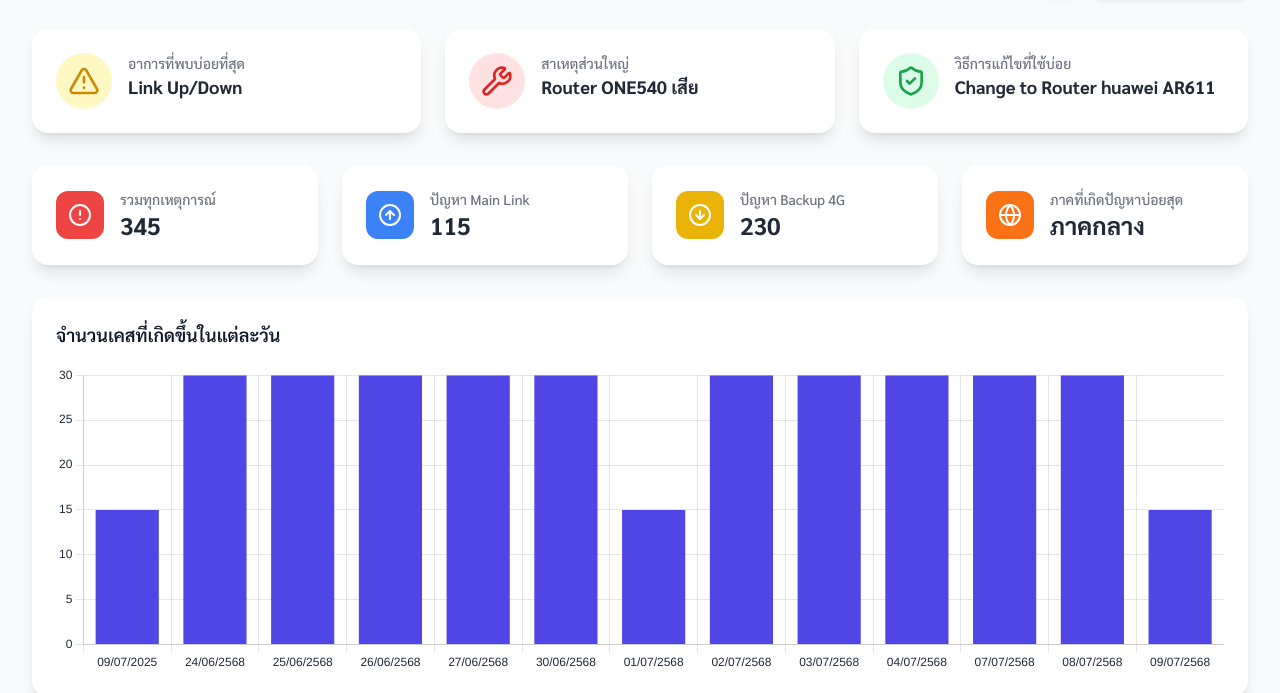
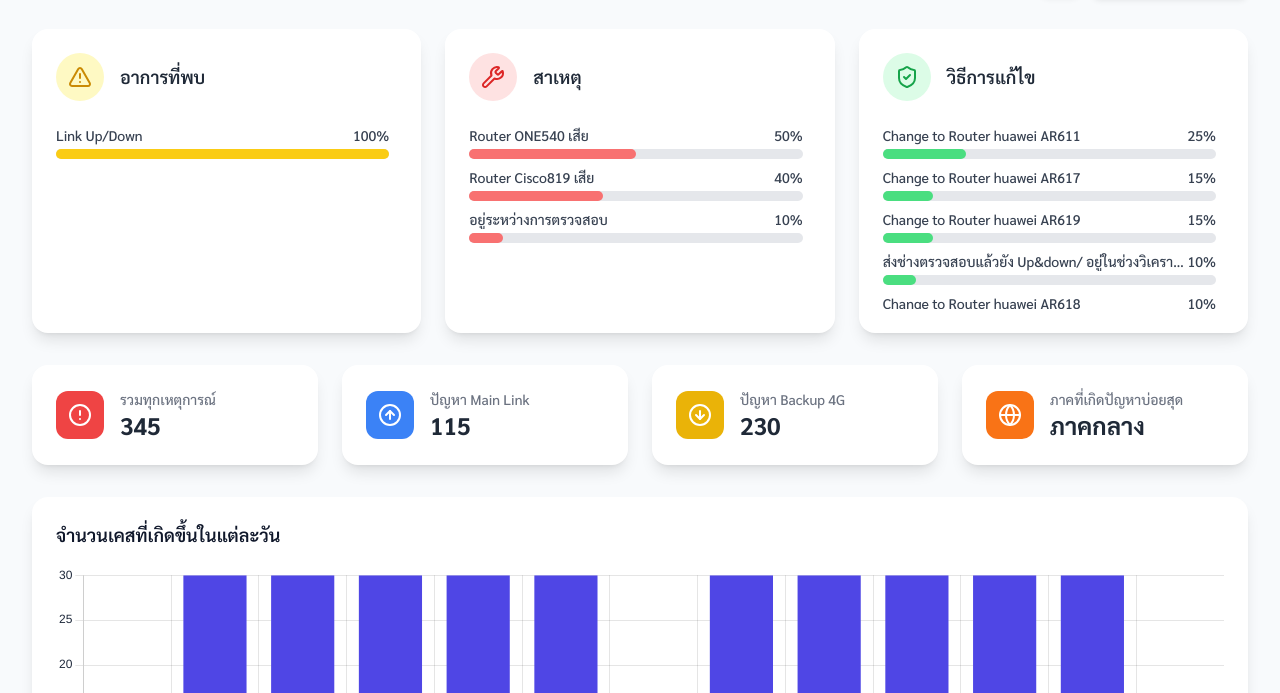
Before and after one commit to kittana002/Up-Down-Issues-Summary-Dashboard, a plain HTML site: page index.html in a window 1280 px wide. Shown: the part 107-800 px from the top of the page. Drawn offline with nearby package versions, Linux system fonts and the light colour scheme.

Commit message:
Update index.html

```diff
--- a/index.html
+++ b/index.html
@@ -562,7 +562,7 @@
             processData() {
                 const data = this.state.allEventsData;
 
-                const findTopItem = (data, columnName) => {
+                const createDetailedSummary = (data, columnName) => {
                     const counts = data.reduce((acc, d) => {
                         const item = d[columnName];
                         if (item && item.trim() !== '' && item.trim() !== '-' && item.trim().toLowerCase() !== 'n/a') {
@@ -571,16 +571,24 @@
                         return acc;
                     }, {});
 
-                    if (Object.keys(counts).length === 0) {
-                        return 'N/A';
+                    const totalCount = Object.values(counts).reduce((sum, count) => sum + count, 0);
+
+                    if (totalCount === 0) {
+                        return [];
                     }
 
-                    return Object.keys(counts).reduce((a, b) => counts[a] > counts[b] ? a : b);
+                    return Object.entries(counts)
+                        .map(([name, count]) => ({
+                            name,
+                            count,
+                            percentage: Math.round((count / totalCount) * 100)
+                        }))
+                        .sort((a, b) => b.count - a.count);
                 };
 
-                const topSymptom = findTopItem(data, 'อาการที่พบ');
-                const topCause = findTopItem(data, 'สาเหตุ');
-                const topSolution = findTopItem(data, 'วิธีการแก้ไข');
+                const symptomDetails = createDetailedSummary(data, 'อาการที่พบ');
+                const causeDetails = createDetailedSummary(data, 'สาเหตุ');
+                const solutionDetails = createDetailedSummary(data, 'วิธีการแก้ไข');
 
                 const linkTypeCounts = data.reduce((acc, d) => {
                     const type = d['ประเภท Link (Link Type)'];
@@ -659,9 +667,9 @@
                     topProvinces,
                     recentEvents,
                     dateTrendData,
-                    topSymptom,
-                    topCause,
-                    topSolution
+                    symptomDetails,
+                    causeDetails,
+                    solutionDetails
                 };
             },
 
@@ -678,30 +686,52 @@
             },
 
             renderProblemSummary(data) {
+                const createSummaryCardHTML = (title, icon, color, details) => {
+                    if (details.length === 0) {
+                        return `
+                            <div class="bg-white p-6 rounded-2xl shadow-lg">
+                                <div class="flex items-center mb-2">
+                                    <div class="bg-${color}-100 p-3 rounded-full mr-4"><i data-lucide="${icon}" class="w-6 h-6 text-${color}-600"></i></div>
+                                    <div>
+                                        <p class="text-sm text-gray-500 font-medium">${title}</p>
+                                        <p class="text-lg font-bold text-gray-800">ไม่มีข้อมูล</p>
+                                    </div>
+                                </div>
+                            </div>
+                        `;
+                    }
+
+                    let detailsHTML = details.map(item => `
+                        <div class="mt-2">
+                            <div class="flex justify-between mb-1">
+                                <span class="text-sm font-medium text-gray-700 truncate" title="${item.name}">${item.name}</span>
+                                <span class="text-sm font-medium text-gray-700">${item.percentage}%</span>
+                            </div>
+                            <div class="w-full bg-gray-200 rounded-full h-2.5">
+                                <div class="bg-${color}-400 h-2.5 rounded-full" style="width: ${item.percentage}%"></div>
+                            </div>
+                        </div>
+                    `).join('');
+
+                    return `
+                        <div class="bg-white p-6 rounded-2xl shadow-lg">
+                            <div class="flex items-center mb-2">
+                                <div class="bg-${color}-100 p-3 rounded-full mr-4"><i data-lucide="${icon}" class="w-6 h-6 text-${color}-600"></i></div>
+                                <div><p class="text-lg font-semibold text-gray-800">${title}</p></div>
+                            </div>
+                            <div class="mt-4 max-h-48 overflow-y-auto pr-2">
+                                ${detailsHTML}
+                            </div>
+                        </div>
+                    `;
+                };
+
                 const container = document.getElementById('problem-summary-section');
                 container.innerHTML = `
                     <div class="grid grid-cols-1 md:grid-cols-3 gap-6">
-                        <div class="bg-white p-6 rounded-2xl shadow-lg flex items-start space-x-4">
-                            <div class="bg-yellow-100 p-3 rounded-full"><i data-lucide="alert-triangle" class="w-8 h-8 text-yellow-600"></i></div>
-                            <div>
-                                <p class="text-sm text-gray-500 font-medium">อาการที่พบบ่อยที่สุด</p>
-                                <p class="text-lg font-bold text-gray-800">${data.topSymptom}</p>
-                            </div>
-                        </div>
-                        <div class="bg-white p-6 rounded-2xl shadow-lg flex items-start space-x-4">
-                            <div class="bg-red-100 p-3 rounded-full"><i data-lucide="wrench" class="w-8 h-8 text-red-600"></i></div>
-                            <div>
-                                <p class="text-sm text-gray-500 font-medium">สาเหตุส่วนใหญ่</p>
-                                <p class="text-lg font-bold text-gray-800">${data.topCause}</p>
-                            </div>
-                        </div>
-                        <div class="bg-white p-6 rounded-2xl shadow-lg flex items-start space-x-4">
-                            <div class="bg-green-100 p-3 rounded-full"><i data-lucide="shield-check" class="w-8 h-8 text-green-600"></i></div>
-                            <div>
-                                <p class="text-sm text-gray-500 font-medium">วิธีการแก้ไขที่ใช้บ่อย</p>
-                                <p class="text-lg font-bold text-gray-800">${data.topSolution}</p>
-                            </div>
-                        </div>
+                        ${createSummaryCardHTML('อาการที่พบ', 'alert-triangle', 'yellow', data.symptomDetails)}
+                        ${createSummaryCardHTML('สาเหตุ', 'wrench', 'red', data.causeDetails)}
+                        ${createSummaryCardHTML('วิธีการแก้ไข', 'shield-check', 'green', data.solutionDetails)}
                     </div>
                 `;
             },
```
